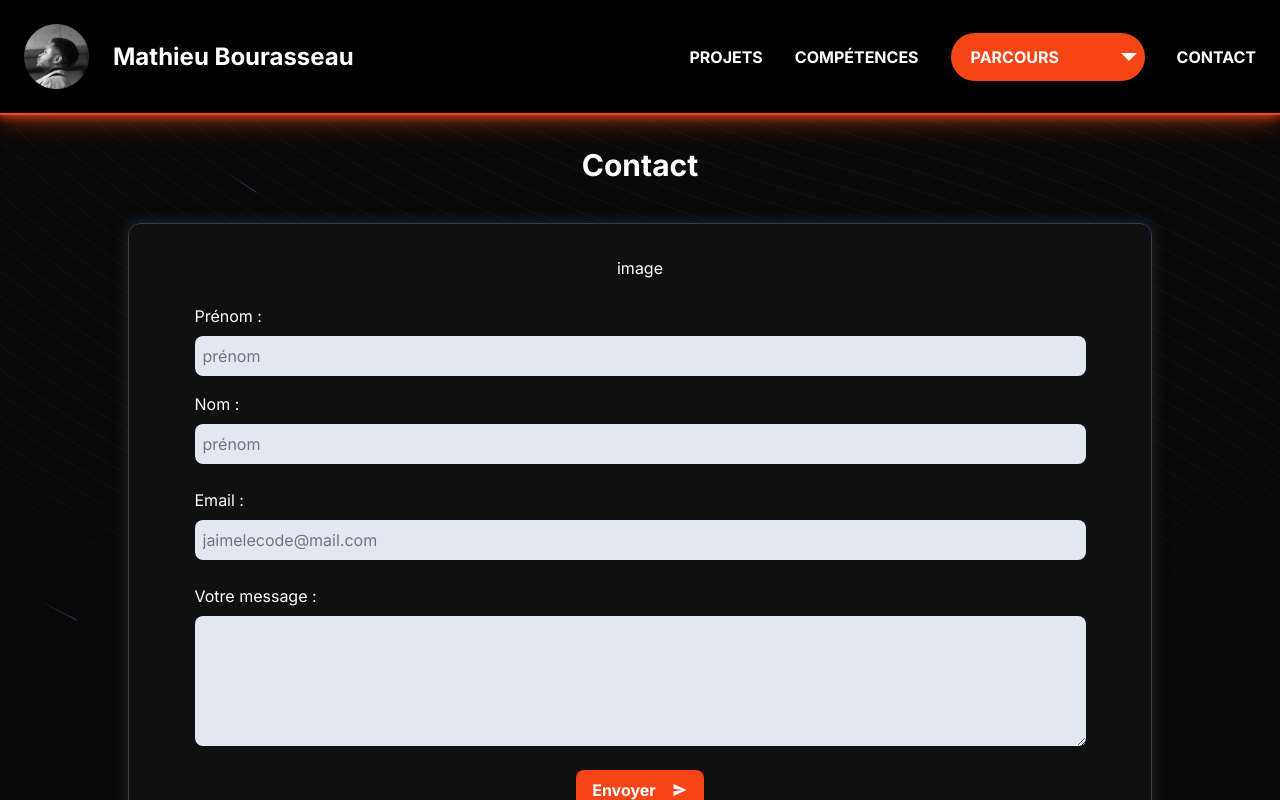
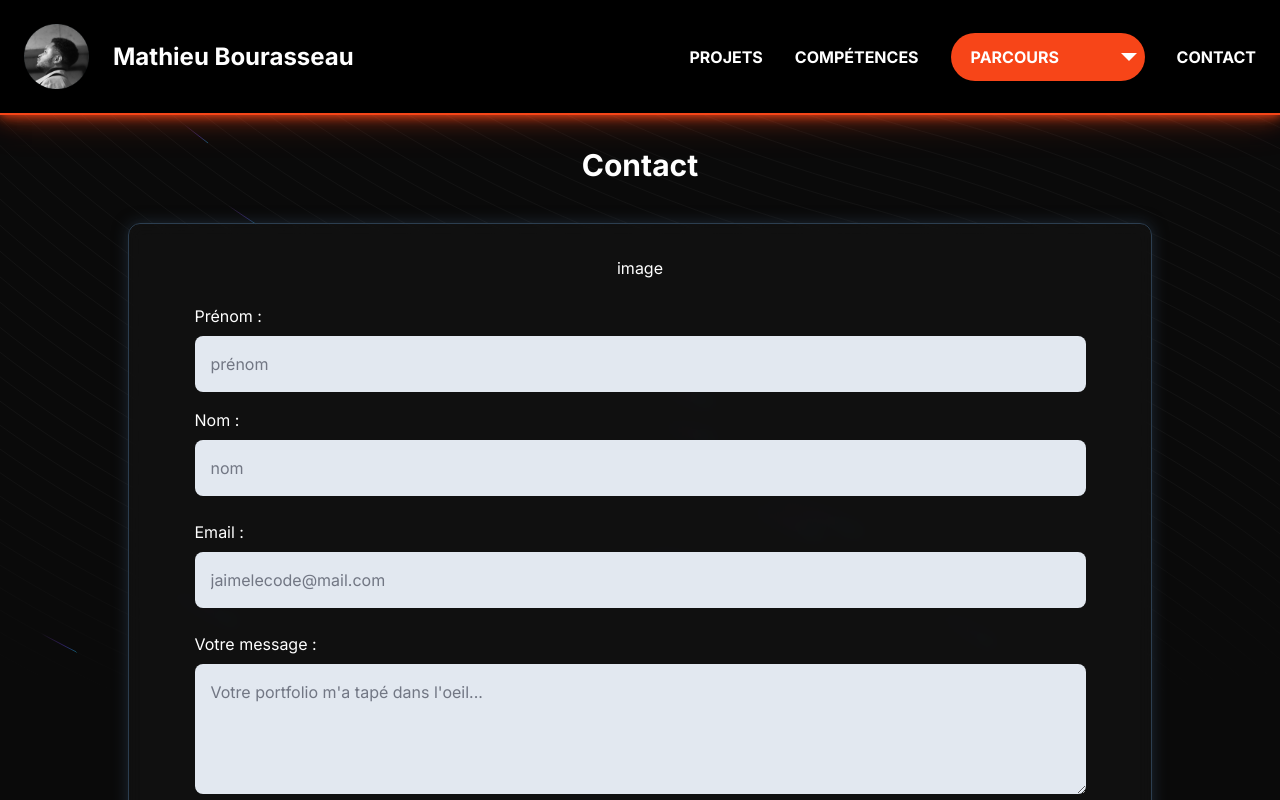
Before and after one commit to MathieuBourasseau/react-portfolio, a Next.js app: page / in a window 1280 px wide. Both pictures are taken after a click on the button "CONTACT". Shown: the top 800 px of the page. Built offline with nearby package versions, Linux system fonts and the light colour scheme.

Commit message:
feat: id added and htmlFor completed

```diff
--- a/app/components/Contact.tsx
+++ b/app/components/Contact.tsx
@@ -29,34 +29,37 @@ export default function Contact() {
                    {/* NAME AND FIRST NAME */}
                    <div className="flex flex-col gap-4">
                         <div className="flex flex-col gap-2 items-start">
-                            <label htmlFor="" className="text-white">Prénom :</label>
-                            <input type="text" className="w-full bg-primary-grey rounded-lg py-2 px-2" placeholder="prénom" />
+                            <label htmlFor="firstname" className="text-white">Prénom :</label>
+                            <input type="text" id="firstname" className="w-full bg-primary-grey rounded-lg p-4" placeholder="prénom" />
                         </div>
                         <div className="flex flex-col gap-2 items-start">
-                            <label htmlFor="" className="text-white">Nom :</label>
-                            <input type="text" className="w-full bg-primary-grey rounded-lg py-2 px-2" placeholder="prénom" />
+                            <label htmlFor="name" className="text-white">Nom :</label>
+                            <input type="text" id="name" className="w-full bg-primary-grey rounded-lg p-4" placeholder="nom" />
                         </div>
                    </div>
 
                    {/* EMAIL */}
                    <div className="flex flex-col gap-2 items-start">
-                        <label htmlFor="" className="text-white">Email :</label>
-                        <input type="email" className="w-full bg-primary-grey rounded-lg py-2 px-2" placeholder="jaimelecode@mail.com" />
+                        <label htmlFor="mail" className="text-white">Email :</label>
+                        <input type="email" id="mail" className="w-full bg-primary-grey rounded-lg p-4" placeholder="jaimelecode@mail.com" />
                    </div>
 
                    {/* MESSAGE */}
                    <div className="flex flex-col gap-2 items-start">
-                         <label htmlFor="" className="text-white">Votre message : </label>
+                         <label htmlFor="message" className="text-white">Votre message : </label>
                          <textarea
-                            name=""
-                            id=""
-                            className="w-full min-h-[130px] bg-primary-grey rounded-lg py-2 px-2"></textarea>
+                            id="message"
+                            className="w-full min-h-[130px] bg-primary-grey rounded-lg p-4"
+                            placeholder="Votre portfolio m'a tapé dans l'oeil... "
+                        >
+
+                        </textarea>
                    </div>
 
                    {/* BUTTON */}
                    <div>
                         <button
-                            className="text-white bg-primary-orange py-2 px-4 rounded-lg">
+                            className="text-white bg-primary-orange py-4 px-6 rounded-lg">
                             <div className="flex items-center gap-4 font-bold">
                                 <p>Envoyer</p>
                                 <IoMdSend />
```
